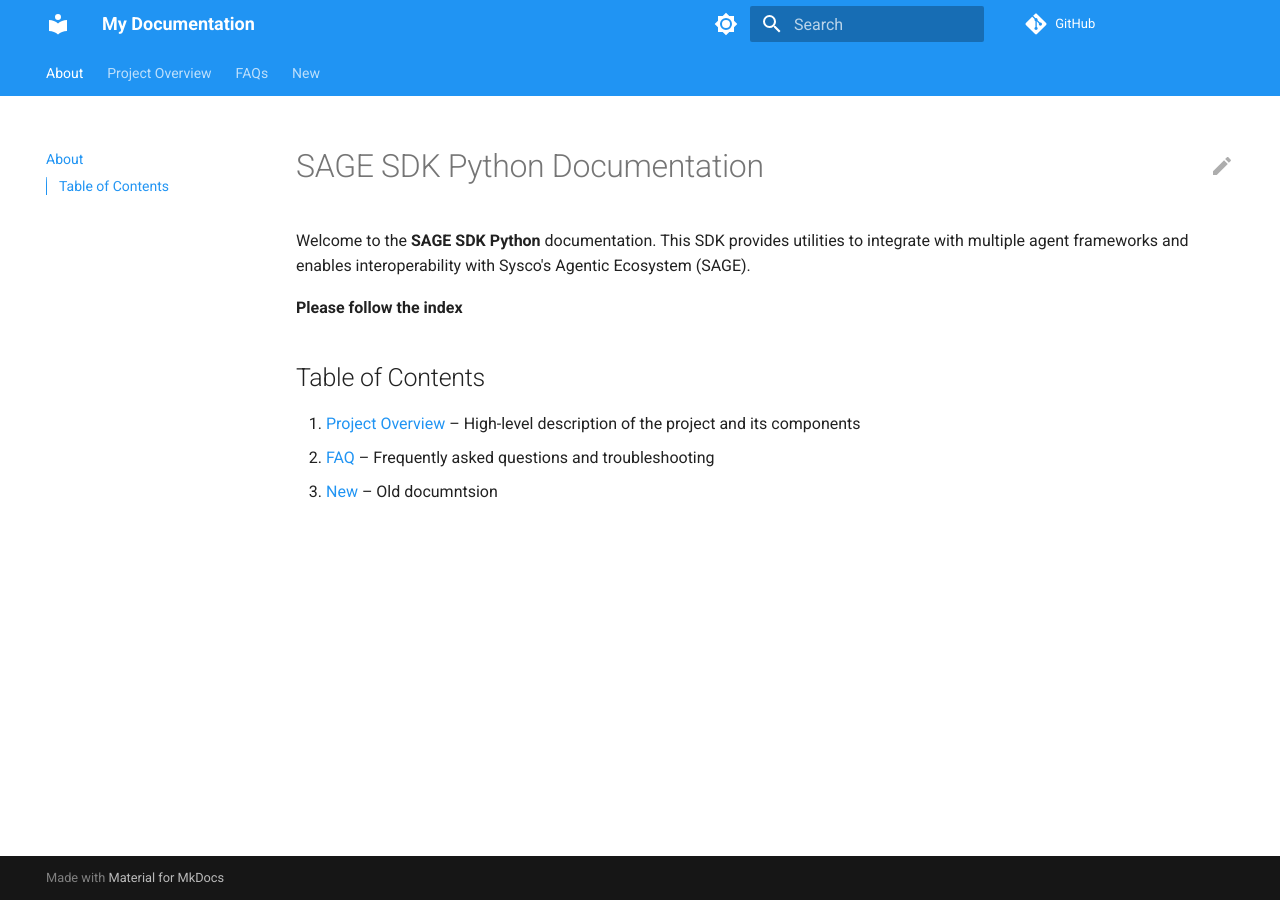
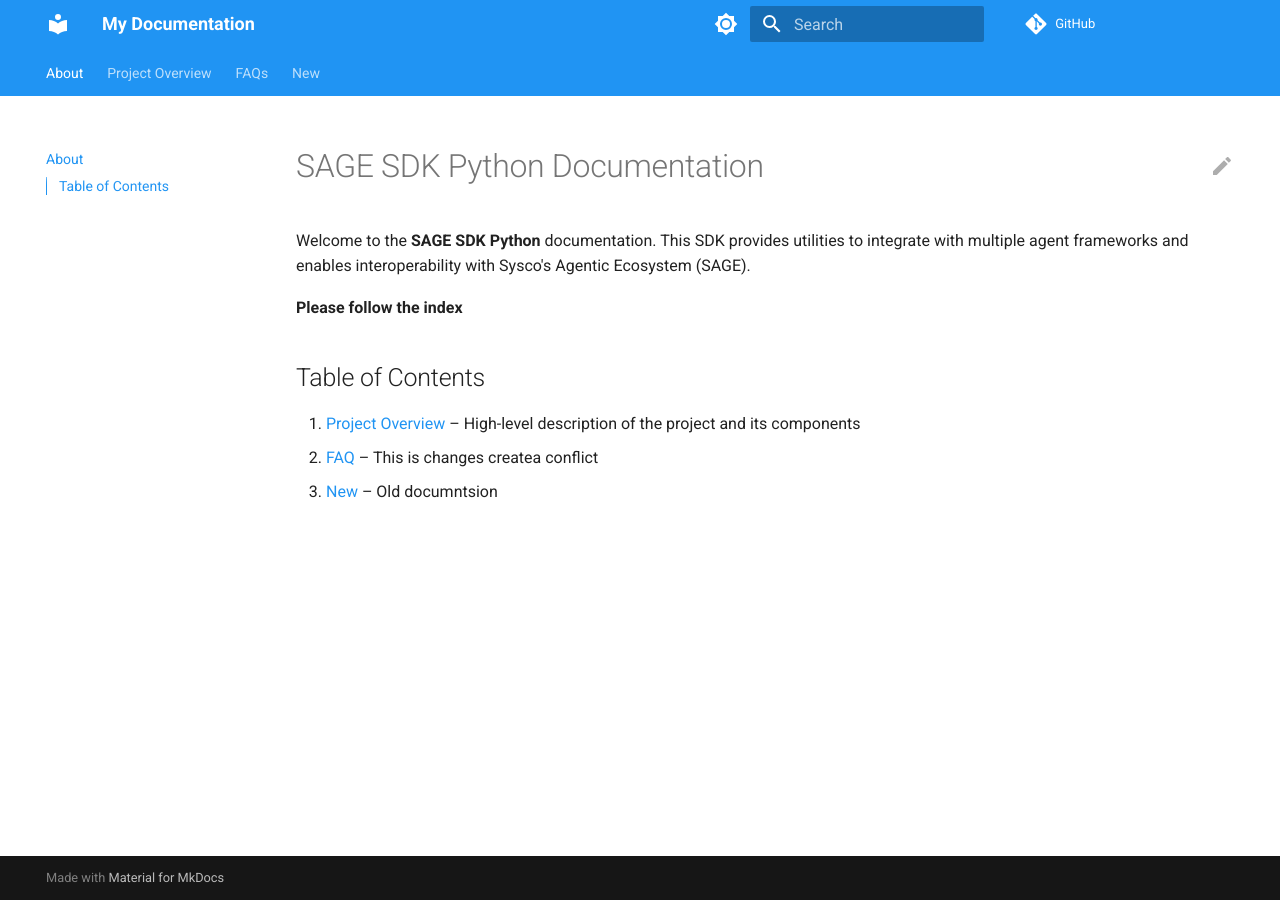
Before and after one commit to Abhijnan345Ghosh/google_adk_ollama_project, an MkDocs documentation site: the page built from docs/index.md, in a window 1280 px wide. Built offline with MkDocs 1.6.1 and Material for MkDocs 9.7.7, drawn with Linux system fonts in a browser that asks for light colours; comment, search, counter and statistics services are not loaded.

Commit message:
chnages_conflict

```diff
--- a/docs/index.md
+++ b/docs/index.md
@@ -7,5 +7,5 @@ Welcome to the **SAGE SDK Python** documentation. This SDK provides utilities to
 ## Table of Contents
 
 1. [Project Overview](project-overview.md) – High-level description of the project and its components
-2. [FAQ](faq.md) – Frequently asked questions and troubleshooting
+2. [FAQ](faq.md) – This is changes createa  conflict
 3. [New](new.md) – Old documntsion
```
